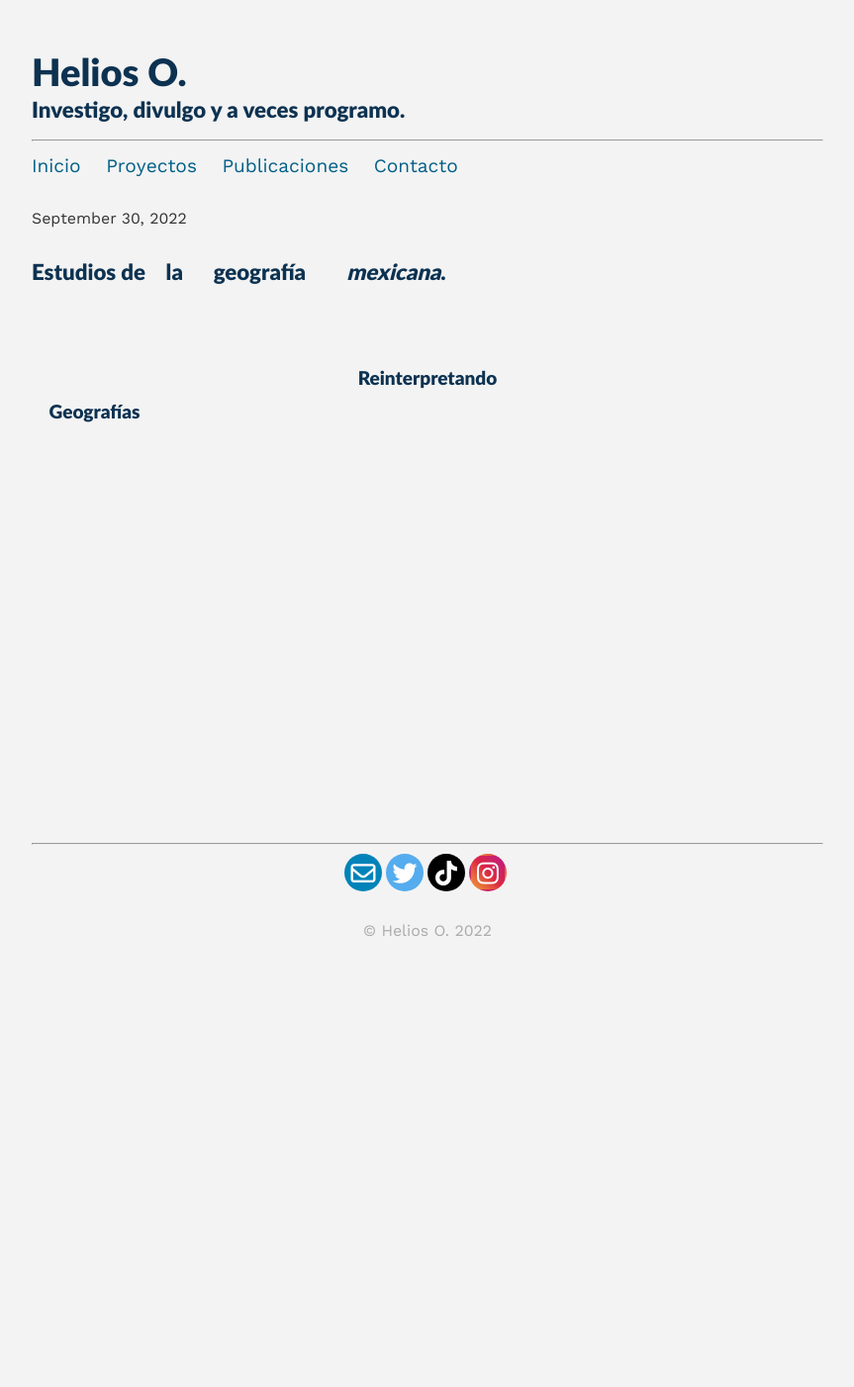
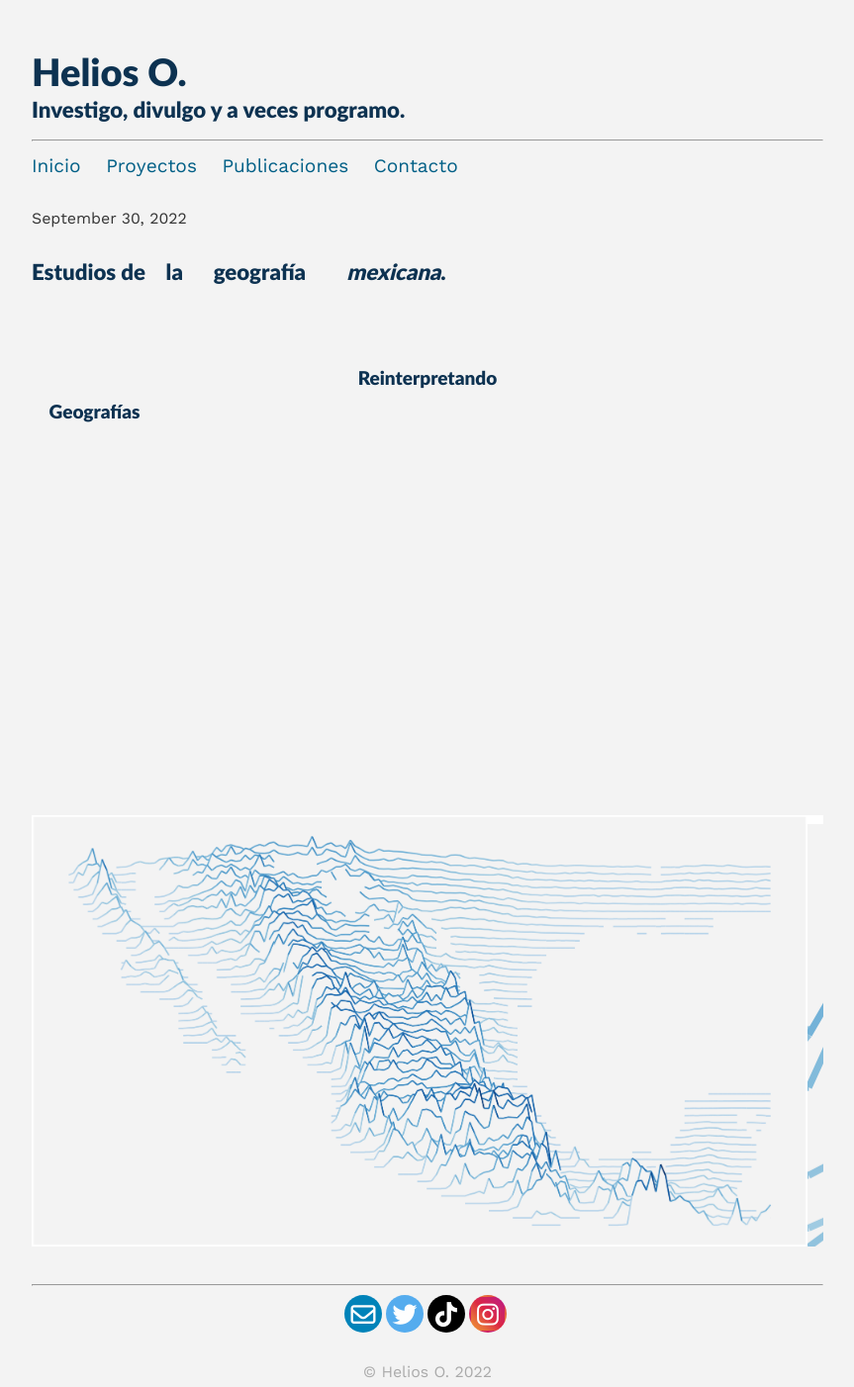
Before and after one commit to Heliouz/Heliouz.github.io, a Jekyll site: the page built from _projects/estumex.md, in a window 1280 px wide. Shown: the whole page at 99% size, without its empty margins (208-1071 px from the left). Built offline with Jekyll 4.4.1, drawn with Linux system fonts in a browser that asks for light colours; before the commit the page ends 976 px from its top, so only the background shows below that.

Commit message:
Update estumex.md

```diff
--- a/_projects/estumex.md
+++ b/_projects/estumex.md
@@ -29,4 +29,5 @@ description: Estudios artísticos de la geografía mexicana
 <script type="text/javascript" src="/assets/js/ascii.js"></script>
 
 <div style="background-image:url(/assets/images/mapatopo/ridge_mex.png); width: 100%;">
+ <img src="/assets/images/mapatopo/ridge_mex.png" alt="mapamex" width="98%" style="display: block;  padding:0; margin:0;"/>
 </div>
```
